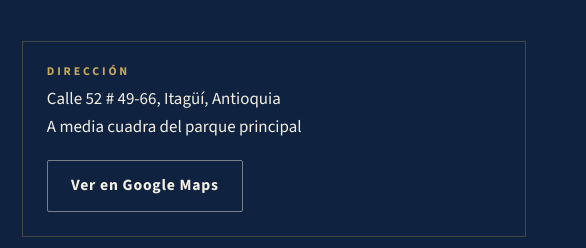
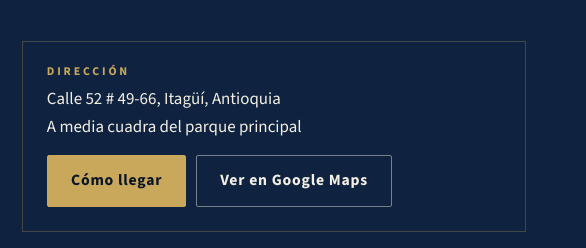
Before and after one commit to guzmanyabogados/guzmanyabogados.com, a plain HTML site: page index.html in a window 1280 px wide. Shown: the part 5274-5522 px from the top of the page, 694-1280 px from the left. Drawn offline with Linux system fonts and the light colour scheme.

Commit message:
Mapa con la ficha de Google, boton Como llegar y enlace al perfil de negocio
Co-Authored-By: Claude Opus 5.5 <noreply@anthropic.com>
Claude-Session: https://claude.ai/code/session_018iymQ9zHDZqCpVnWyqjyTi

```diff
--- a/assets/estilo.css
+++ b/assets/estilo.css
@@ -169,6 +169,8 @@ p { margin: 0; }
 .dato h3 { font-family: var(--texto); font-size: .74rem; letter-spacing: .24em; text-transform: uppercase; color: var(--oro); font-weight: 700; }
 .dato p { font-size: 1.06rem; }
 .dato .boton { margin-top: .7rem; justify-self: start; }
+.botones-mapa { display: flex; flex-wrap: wrap; gap: .6rem; }
+.botones-mapa .boton { margin-top: .4rem; }
 .horario { width: 100%; border-collapse: collapse; font-size: 1.02rem; }
 .horario td { padding: .35rem 0; border-bottom: 1px dotted var(--filete); font-variant-numeric: tabular-nums; }
 .horario td:last-child { text-align: right; color: var(--oro-claro); }
--- a/index.html
+++ b/index.html
@@ -282,14 +282,17 @@
       </div>
       <div class="oficina">
         <div class="mapa">
-          <iframe title="Mapa de la oficina: Calle 52 # 49-66, Itagüí" src="https://maps.google.com/maps?q=Calle%2052%20%2349-66%2C%20Itag%C3%BC%C3%AD%2C%20Antioquia%2C%20Colombia&amp;z=17&amp;output=embed" loading="lazy" referrerpolicy="no-referrer-when-downgrade"></iframe>
+          <iframe title="Mapa de la oficina: Guzmán y Abogados, Calle 52 # 49-66, Itagüí" src="https://maps.google.com/maps?q=Guzm%C3%A1n%20y%20Abogados%2C%20Calle%2052%20%2349-66%2C%20Itag%C3%BC%C3%AD%2C%20Antioquia&amp;z=18&amp;output=embed" loading="lazy" referrerpolicy="no-referrer-when-downgrade"></iframe>
           <p>Calle 52 # 49-66, Itagüí. Si el mapa no carga, use el botón «Ver en Google Maps».</p>
         </div>
         <div class="datos">
           <div class="dato">
             <h3>Dirección</h3>
             <p>Calle 52 # 49-66, Itagüí, Antioquia<br>A media cuadra del parque principal</p>
-            <a class="boton boton-linea" href="https://www.google.com/maps/search/?api=1&amp;query=Calle%2052%20%2349-66%2C%20Itag%C3%BC%C3%AD%2C%20Antioquia" rel="noopener">Ver en Google Maps</a>
+            <p class="botones-mapa">
+              <a class="boton boton-oro" href="https://www.google.com/maps/dir/?api=1&amp;destination=Guzm%C3%A1n%20y%20Abogados%2C%20Calle%2052%20%2349-66%2C%20Itag%C3%BC%C3%AD%2C%20Antioquia" rel="noopener">Cómo llegar</a>
+              <a class="boton boton-linea" href="https://maps.google.com/?cid=12771873604196850640" rel="noopener">Ver en Google Maps</a>
+            </p>
           </div>
           <div class="dato">
             <h3>Horario de atención</h3>
--- a/sw.js
+++ b/sw.js
@@ -2,7 +2,7 @@
 // Páginas: primero la red (para que siempre salga lo último) y, sin conexión, la copia guardada.
 // Scripts y estilos también primero la red, para que un cambio llegue de inmediato.
 // Imágenes: primero la copia guardada.
-const VERSION = "ga-v12";
+const VERSION = "ga-v13";
 const BASICOS = ["/", "/index.html", "/documentos.html", "/certificados.html", "/pago-recibido.html", "/politica-de-datos.html", "/mi-cuenta.html",
   "/assets/estilo.css", "/assets/sesion.js", "/assets/emblema-dorado.png", "/assets/icono-192.png", "/assets/icono-512.png"];
 
```
